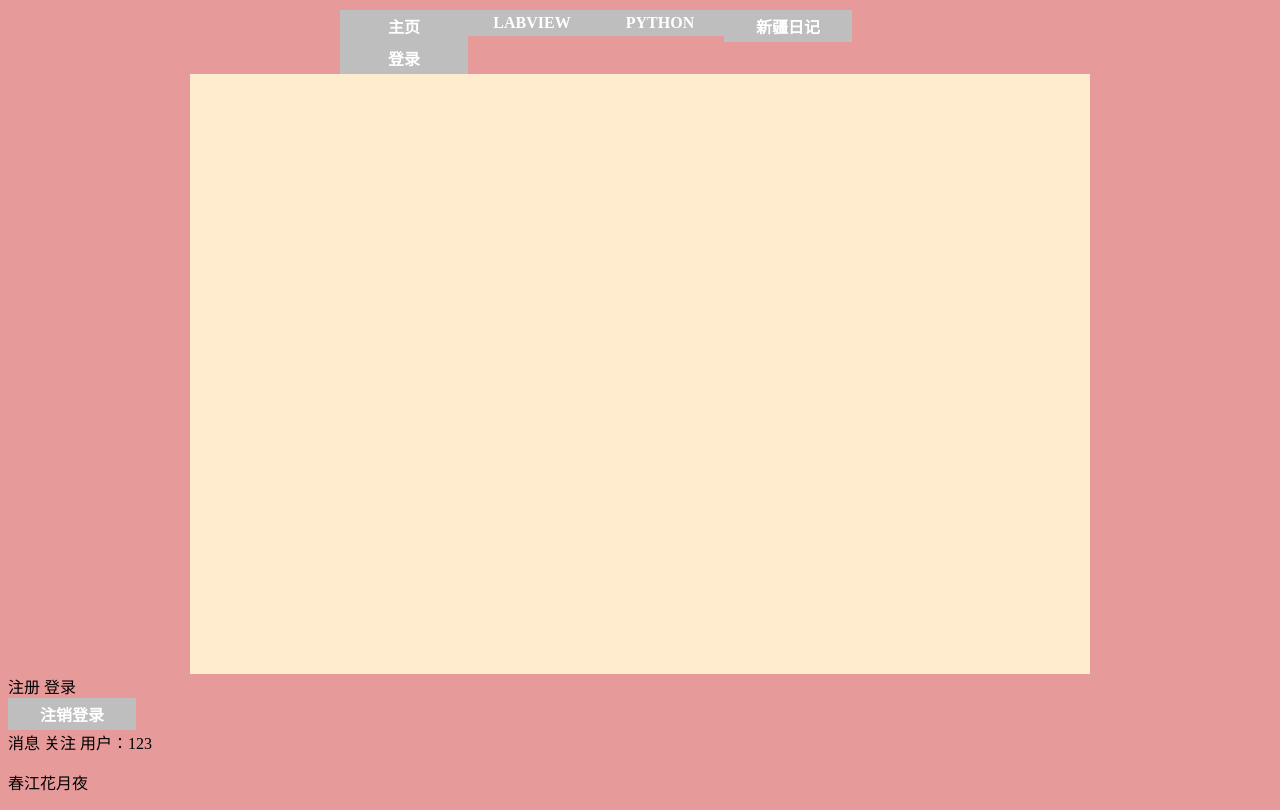
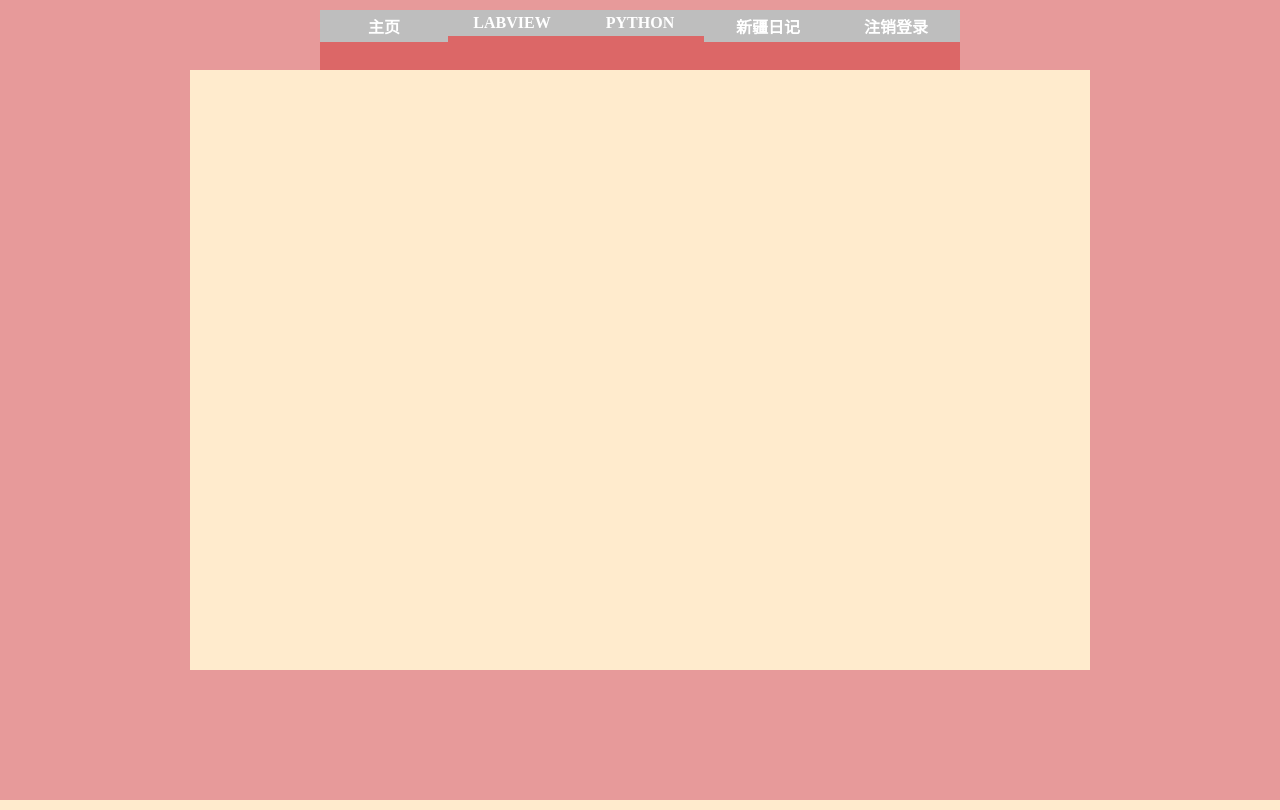
Before and after one commit to anshunliang/occ, a Flask app: page / in a window 1280 px wide. Run offline with Flask 2, Linux system fonts and the light colour scheme; a user stored in the database is signed in; some libraries are stand-ins or nearby versions.

Commit message:
优化登录注册界面

```diff
--- a/bluelog/templates/a.html
+++ b/bluelog/templates/a.html
@@ -15,13 +15,9 @@
 
 
 
-  </div>
-  <a id='xs' onclick="zc();"> 注册</a>
-  <a id='xs' onclick="xs();"> 登录</a>
-  <a href="{{url_for('admin.logout')}}"> 注销登录</a>
 
   <!--注册弹窗-->
-<div  id='zc' style="display:none;width:300px;height:160px;background-color:gray;position: fixed;left:40%;top:10%;padding: 10px">
+  <div  id='zc' style="display:none;width:300px;height:160px;background-color:gray;position: fixed;left:40%;top:20%;padding: 10px">
   <button type="button" style='float:right'; onclick="zc0();">关闭</button>
       <div style="margin:0 auto;width:300px;margin-top: 10%">
           <form method="post" action="{{url_for('admin.zhuce')}}">
@@ -32,34 +28,31 @@
               <input class="btn" type="submit"value="注册"  >
           </form>
       </div>
-</div>
+  </div>
 
 
-<!--登录弹窗-->
-<div class='son' id='tc' style="width:200px;height:160px;background-color:gray;top:30%;padding-top: 10px;display: none">
+  <!--登录弹窗-->
+  <div class='son' id='tc' style="display:none;width:300px;height:160px;background-color:gray;position: fixed;left:40%;top:20%;padding: 10px">
   <button type="button" style='float:right'; onclick="xs0();">关闭</button>
   <div style="padding-top: 30px">
+
       <form method="post" action="{{url_for('admin.login')}}">
           用户<input type="text" name="username" placeholder="请输入用户名" ><br>
           密码<input type="password" name="password" placeholder="请输入密码" ><br>
           <!-- 密码输入框的 type 属性使用 password，会将输入值显示为圆点 -->
-          <input class="btn" style="float:left;margin-top: 0;margin-bottom: 5px" type="submit" name="submit" value="注册">
+
+
+          <a id='xs' onclick="zc();"> 注册</a>
           <input class="btn" style="float:right;margin-top: 0;margin-bottom: 5px" type="submit" name="submit" value="登录">
       </form>
+  </div>
+  </div>
 
-  </div>
+
+
+
 </div>
 
 
-</div>
-<div>
-{% if current_user.is_authenticated %}  <!--验证是否已登录-->
-                    <a  onclick="xx();">消息</a>
-                    <a  onclick="gz();">关注</a>
 
-                    <a>用户：{{current_user.username}}</a>
-
-{% endif %}
-</div>
-<p>春江花月夜</p>
 {% endblock %}
--- a/bluelog/templates/base.html
+++ b/bluelog/templates/base.html
@@ -25,20 +25,23 @@
 
 
 <body>
-    <div style="margin-left: auto;margin-right: auto;width: 600px;height:auto" >
+    <div style="margin: 0 auto;width: 640px;;height:60px;background:rgba(209, 55, 55, 0.5)" >
         <ul>
           <li><a href="/">主页</a></li>
           <li><a href="#about">labview</a></li>
           <li><a href="#about">python</a></li>
           <li><a href="#about">新疆日记</a></li>
-          <li><a href="#about">登录</a></li>
+          {% if not current_user.is_authenticated %}  <!--验证是否已登录-->
+          <li><a href="#about" id='xs' onclick="xs();">登录</a></li>
+          {% endif %}
+          {% if current_user.is_authenticated %}  <!--验证是否已登录-->
+          <li><a href="{{url_for('admin.logout')}}"> 注销登录</a></li>
 
+          {% endif %}
         </ul>
       </div>
+
 {% block content %}
-
-
-
 
 
 
@@ -51,7 +54,9 @@
     //显示注册弹窗的函数
     function zc() {
         var a=document.getElementById('zc');
-        a.style.display='block'
+        a.style.display='block';
+        var b=document.getElementById('tc');
+        b.style.display='none'
     }
     //关闭注册弹窗的函数
     function zc0() {
```
